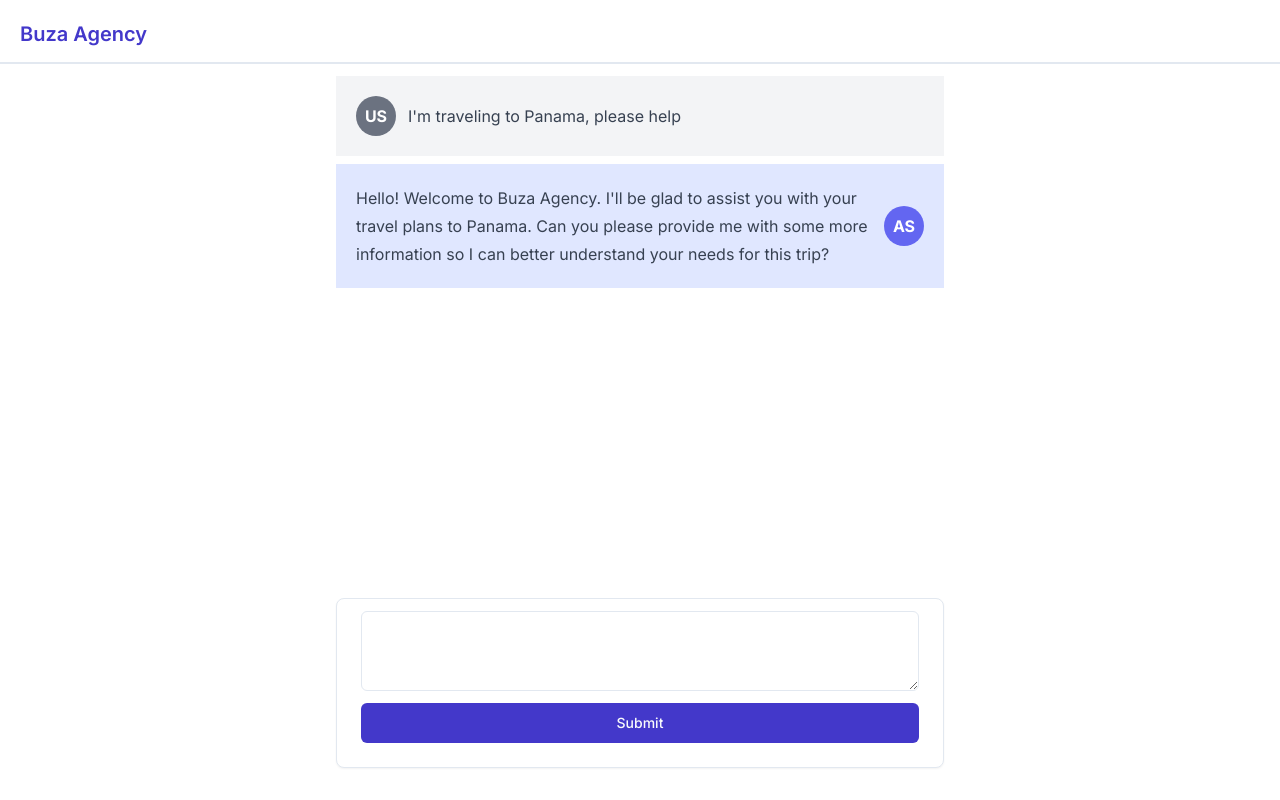
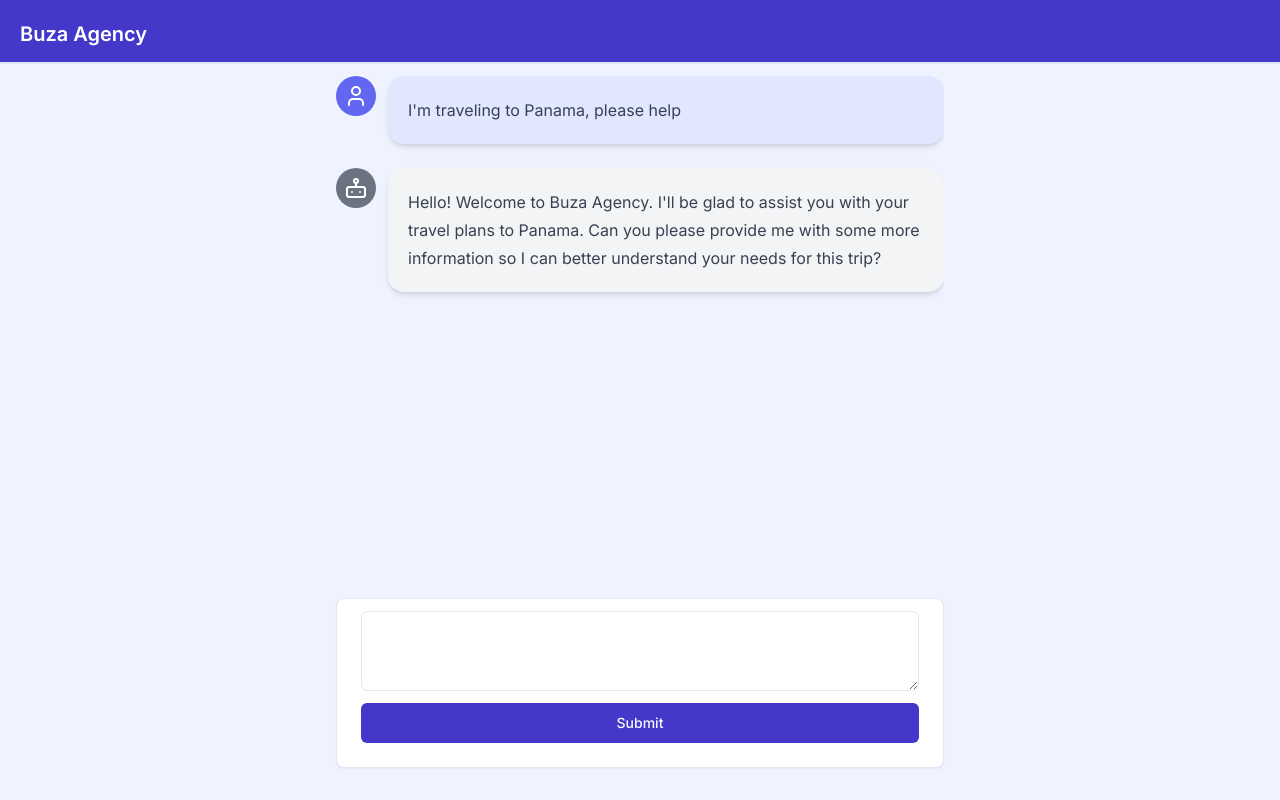
Before and after one commit to mujuni88/ai-sandbox, a Next.js app: page / in a window 1280 px wide. Built offline with nearby package versions, Linux system fonts and the light colour scheme.

Commit message:
chore: update chat ui

```diff
--- a/app/layout.tsx
+++ b/app/layout.tsx
@@ -17,7 +17,7 @@ export default function RootLayout({
 }) {
   return (
     <html lang="en">
-      <body className={cn(inter.className)}>
+      <body className={cn(inter.className, 'bg-indigo-100/50')}>
         <PageHeader />
         {children}
       </body>
--- a/components/page-header.tsx
+++ b/components/page-header.tsx
@@ -1,5 +1,5 @@
 export const PageHeader = () => (
-  <header className="flex flex-col p-5 border-b-2 border-black-500/30 absolute inset-0 h-16">
-    <h1 className="text-xl font-semibold text-indigo-700">Buza Agency</h1>
+  <header className="flex flex-col p-5 border-b-2 border-black-500/30 absolute inset-0 h-16 bg-indigo-700">
+    <h1 className="text-xl font-semibold text-white">Buza Agency</h1>
   </header>
 );
--- a/components/travel-budget-form.tsx
+++ b/components/travel-budget-form.tsx
@@ -7,6 +7,7 @@ import { Textarea } from './ui/textarea';
 import { useChat } from './useChat/useChat';
 import { cn } from '@/lib/utils';
 import { ChatCompletionRequestMessageRoleEnum } from 'openai';
+import { Bot, User } from 'lucide-react';
 
 export const metadata: Metadata = {
   title: 'AI Sandbox',
@@ -20,19 +21,20 @@ export default function TravelBudgetForm() {
   return (
     <div className="grid w-full grid-rows-[1fr_auto] mr-auto ml-auto pt-3 md:w-1/2">
       <div className="flex overflow-auto">
-        <div className="flex flex-col gap-2">
+        <div className="flex flex-col gap-6">
           {messages.map((msg) => (
-            <div
-              key={msg.id}
-              className={cn('flex gap-3 items-center', {
-                'bg-gray-100 p-5':
-                  msg.role === ChatCompletionRequestMessageRoleEnum.User,
-                'bg-indigo-100 p-5 justify-items-end flex-row-reverse':
-                  msg.role === ChatCompletionRequestMessageRoleEnum.Assistant,
-              })}
-            >
+            <div key={msg.id} className={cn('grid gap-3 grid-cols-[auto_1fr]')}>
               <Avatar initials={msg.role} role={msg.role} />
-              <AiResponse text={msg.content} />
+              <div
+                className={cn('flex gap-3 p-5 rounded-2xl shadow-md', {
+                  'bg-gray-100':
+                    msg.role === ChatCompletionRequestMessageRoleEnum.Assistant,
+                  'bg-indigo-100':
+                    msg.role === ChatCompletionRequestMessageRoleEnum.User,
+                })}
+              >
+                <AiResponse text={msg.content} />
+              </div>
             </div>
           ))}
         </div>
@@ -62,18 +64,19 @@ const Avatar = ({
   initials: string;
   role: ChatCompletionRequestMessageRoleEnum;
 }) => {
+  const user = role === ChatCompletionRequestMessageRoleEnum.User;
   return (
-    <p
+    <span
       className={cn(
         'text-center font-bold text-white rounded-full w-10 h-10 flex items-center justify-center flex-shrink-0',
         {
-          'bg-gray-500': role === ChatCompletionRequestMessageRoleEnum.User,
-          'bg-indigo-500':
+          'bg-gray-500':
             role === ChatCompletionRequestMessageRoleEnum.Assistant,
+          'bg-indigo-500': role === ChatCompletionRequestMessageRoleEnum.User,
         }
       )}
     >
-      {role.slice(0, 2).toUpperCase()}
-    </p>
+      {user ? <User className="h-6 w-6" /> : <Bot className="h-6 w-6" />}
+    </span>
   );
 };
```
